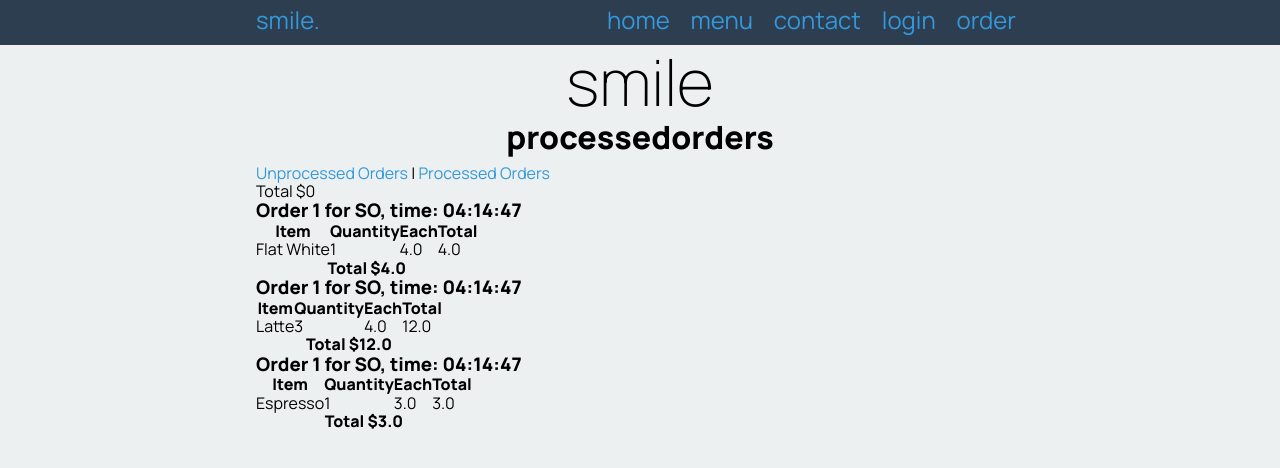
After one commit to prateekrout06/cafev2, a Flask app: page /process_order/0 in a window 1280 px wide. The commit adds this page. Shown: the top 468 px of the page. Run offline with Flask 3, Linux system fonts and the light colour scheme; data comes from the database, SQL or seed files in the repository; both versions use the stored data as it was after the commit.

Commit message:
Video 11 Completed

```diff
--- a/app.py
+++ b/app.py
@@ -1,3 +1,5 @@
+from idlelib import query
+
 from flask import Flask, render_template, redirect, request, session
 import sqlite3
 from sqlite3 import Error
@@ -22,36 +24,135 @@ def create_connection(db_file):
 
 def is_logged_in():
     if session.get('email') is None:
-        print('not logged in')
         return False
     else:
-        print('logged in')
         return True
+
+
+def is_admin():
+    if session.get('is_admin') is not 1:
+        return False
+    else:
+        return True
+
+
+def is_ordering():
+    if session.get('order') is None:
+        return False
+    else:
+        return True
+
+
+def get_list(query, params):
+    con = create_connection(DATABASE)
+    cur = con.cursor()
+    if params == "":
+        cur.execute(query)
+    else:
+        cur.execute(query, params)
+    query_list = cur.fetchall()
+    con.close()
+    return query_list
+
+
+def put_data(query, params):
+    con = create_connection(DATABASE)
+    cur = con.cursor()
+    cur.execute(query, params)
+    con.commit()
+    con.close()
+
+
+def summarise_order():
+    order = session.get('order')
+    order.sort()
+    order_summary = []
+    last_order = -1
+    for item in order:
+        if item != last_order:
+            order_summary.append([item, 1])
+            last_order = item
+        else:
+            order_summary[-1][1] += 1
+    return order_summary
 
 
 @app.route('/')
 def render_homepage():
-    return render_template('home.html', logged_in=is_logged_in())
+    return render_template('home.html', logged_in=is_logged_in(), is_admin=is_admin())
 
 
 @app.route('/menu/<cat_id>')
 def render_menu_page(cat_id):
-    con = create_connection(DATABASE)
-    query = "SELECT * FROM category"
-    cur = con.cursor()
-    cur.execute()
-    category_list = cur.fetchall()
-    print(category_list)
-    query = "SELECT name, description, volume, image, price FROM products WHERE cat_id=?"
-    cur = con.cursor()
-    cur.execute(query, (cat_id,))
-    product_list = cur.fetchall()
-    query = "SELECT id, name FROM category"
-    cur = con.cursor()
-    cur.execute(query)
-    category_list = cur.fetchall()
-    con.close()
-    return render_template('menu.html', products=product_list, categories=category_list)
+    category_list = get_list("SELECT * FROM category", "")
+    product_list = get_list("SELECT id, name, description, volume, image, price FROM products WHERE cat_id=?", (cat_id, ))
+
+    order_start = request.args.get('order')
+    if order_start == "start" and not is_ordering():
+        session['order'] = []
+
+    return render_template('menu.html', categories=category_list, products=product_list, logged_in=is_logged_in(), is_admin=is_admin(), ordering=is_ordering())
+
+
+@app.route("/add_to_cart/<product_id>")
+def add_to_cart(product_id):
+    try:
+        product_id = int(product_id)
+    except ValueError:
+        return redirect("/menu/1?error=Invalid+product+id")
+    order = session['order']
+    order.append(product_id)
+    session['order'] = order
+    return redirect(request.referrer)
+
+
+@app.route("/cart", methods=["GET", "POST"])
+def render_cart():
+    if request.method == "POST":
+        name = request.form['name']
+        put_data("INSERT INTO orders VALUES (null, ?, TIME('now'), ?)", (name, 1))
+        order_number = get_list("SELECT max(id) FROM orders WHERE name = ?", (name, ))
+        order_number = order_number[0][0]
+        orders = summarise_order()
+        for order in orders:
+            put_data("INSERT INTO order_contents VALUES (NULL, ?, ?, ?)", (order_number, order[0], order[1]))
+        session.pop('order')
+        return redirect('/?message=Order+has+been+placed+under+the+name+' + name)
+    else:
+        orders = summarise_order()
+        total = 0
+        for item in orders:
+            item_detail = get_list("SELECT name, price FROM products WHERE id = ?", (item[0], ))
+            if item_detail:
+                item.append(item_detail[0][0])
+                item.append(item_detail[0][1])
+                item.append(item_detail[0][1] * item[1])
+                total += item_detail[0][1] * item[1]
+        return render_template("cart.html", logged_in=is_logged_in(), is_admin=is_admin(), ordering=is_ordering(), products=orders, total=total)
+
+
+@app.route('/cancel_order')
+def cancel_order():
+    if session.get('order') is not None:
+        session.pop('order')
+    return redirect('/')
+
+
+@app.route('/process_order/<processed>')
+def render_process_order(processed):
+    label = "processed"
+    if processed == "1":
+        label = "un" + label
+    processed = int(processed)
+    all_orders = get_list("SELECT orders.id, orders.name, timestamp, products.name, quantity, price from orders INNER JOIN order_contents ON orders.id = order_contents.order_id INNER JOIN products ON order_contents.product_id = products.id WHERE processed = ?", (processed, ))
+    print(all_orders)
+    return render_template("orders.html", orders=all_orders, label=label, logged_in=is_logged_in(), is_admin=is_admin())
+
+
+@app.route('/process/<order_id>')
+def process_order(order_id):
+    put_data("UPDATE orders SET processed = 0 WHERE id = ?", (order_id, ))
+    return redirect(request.referrer)
 
 
 @app.route('/contact')
@@ -63,22 +164,20 @@ def render_contact_page():
 def render_login():
     if is_logged_in():
         return redirect('/menu/1')
-    print("Logging in")
     if request.method == 'POST':
         email = request.form['email'].strip().lower()
         password = request.form['password'].strip()
-        print(email)
-        query = """SELECT id, fname, password FROM user WHERE email= ?"""
+        query = """SELECT id, fname, password, is_admin FROM user WHERE email= ?"""
         con = create_connection(DATABASE)
         cur = con.cursor()
         cur.execute(query, (email,))
         user_data = cur.fetchone()
         con.close()
-        print(user_data)
         try:
             user_id = user_data[0]
             first_name = user_data[1]
             db_password = user_data[2]
+            is_admin = user_data[3]
         except IndexError:
             return redirect('/login?error=Invalid+username+or+password')
 
@@ -88,7 +187,7 @@ def render_login():
         session['email'] = email
         session['user_id'] = user_id
         session['firstname'] = first_name
-        print(session)
+        session['is_admin'] = is_admin
         return redirect('/')
 
     return render_template('login.html')
@@ -96,9 +195,7 @@ def render_login():
 
 @app.route('/logout')
 def logout():
-    print(list(session.keys()))
     [session.pop(key) for key in list(session.keys())]
-    print(list(session.keys()))
     return redirect('/?message=See+you+next+time!')
 
 
@@ -107,49 +204,40 @@ def render_signup():
     if is_logged_in():
         return redirect('/menu/1')
     if request.method == 'POST':
-        print(request.form)
         fname = request.form.get('fname').title().strip()
         lname = request.form.get('lname').title().strip()
         email = request.form.get('email').lower().strip()
         password = request.form.get('password')
         password2 = request.form.get('password2')
+        admin = 0
+        if request.form.get('is_admin') == 'on':
+            admin = 1
 
         if password != password2:
             return redirect('\signup?error=Passwords+do+not+match')
 
         if len(password) < 8:
-            return redirect('\signup?error=Passwords+must+be+at+least+8+characters')
+            return redirect('/signup?error=Passwords+must+be+at+least+8+characters')
 
         hashed_password = bcrypt.generate_password_hash(password)
-        con = create_connection(DATABASE)
-        query = 'INSERT INTO user (fname, lname, email, password) VALUES (?, ?, ?, ?)'
-        cur = con.cursor()
 
         try:
-            cur.execute(query, (fname, lname, email, hashed_password))
+            put_data('INSERT INTO user (fname, lname, email, password, is_admin) VALUES (?, ?, ?, ?, ?)', (fname, lname, email, hashed_password, admin))
         except sqlite3.IntegrityError:
-            con.close()
-            return redirect('\signup?error=Email+is+already+used')
+            return redirect('/signup?error=Email+is+already+used')
 
-        con.commit()
-        con.close()
+        return redirect('/login')
 
-        return redirect('\login')
-
-    return render_template('signup.html', logged_in=is_logged_in())
+    return render_template('signup.html', logged_in=is_logged_in(), is_admin=is_admin())
 
 
 @app.route('/admin')
 def render_admin():
     if not is_logged_in():
         return redirect('/?message=Need+to+be+logged+in.')
-    con = create_connection(DATABASE)
-    query = 'SELECT * FROM category'
-    cur = con.cursor()
-    cur.execute(query)
-    category_list = cur.fetchall()
-    con.close()
-    return render_template("admin.html", logged_in=is_logged_in(), categories=category_list)
+    category_list = get_list("SELECT * FROM category", "")
+
+    return render_template("admin.html", logged_in=is_logged_in(), is_admin=is_admin(), categories=category_list)
 
 
 @app.route('/add_category', methods=['POST'])
@@ -157,15 +245,8 @@ def add_category():
     if not is_logged_in():
         return redirect('/?message=Need+to+be+logged+in.')
     if request.method == "POST":
-        print(request.form)
         cat_name = request.form.get('name').lower().strip()
-        print(cat_name)
-        con = create_connection(DATABASE)
-        query = 'INSERT INTO category (name) VALUES (?)'
-        cur = con.cursor()
-        cur.execute(query, (cat_name,))
-        con.commit()
-        con.close()
+        put_data('INSERT INTO category (name) VALUES (?)', (cat_name,))
         return redirect('/admin')
 
 
@@ -175,11 +256,10 @@ def render_delete_category():
         return redirect('/?message=Need+to+be+logged+in.')
     if request.method == "POST":
         category = request.form.get('cat_id')
-        print(category)
         category = category.split(", ")
         cat_id = category[0]
         cat_name = category[1]
-        return render_template("delete_confirm.html", id=cat_id, name=cat_name, type="category")
+        return render_template("delete_confirm.html", id=cat_id, name=cat_name, type="category", logged_in=is_logged_in(), is_admin=is_admin())
     return redirect('/admin')
 
 
@@ -195,5 +275,6 @@ def delete_category_confirm(category_id):
     con.close()
     return redirect('/admin')
 
+
 if __name__ == '__main__':
     app.run()
--- a/static/smile.css
+++ b/static/smile.css
@@ -78,6 +78,22 @@ a, a:visited {
     color: rgba(52, 152, 219, 1.0);
     /*color:hotpink;*/
     text-decoration: none;
+}
+
+.category-menu {
+    display: flex;
+    flex-wrap: wrap;
+    justify-content: space-evenly;
+}
+
+.category-item {
+    width: 32%;
+}
+
+.category-item h2 {
+    text-align: center;
+    font-size: 1.2rem;
+    padding: 0.5rem;
 }
 
 .product-box img {
--- a/templates/admin.html
+++ b/templates/admin.html
@@ -3,6 +3,10 @@
 {% block pageheading %}Administration{% endblock %}
 
 {% block main %}
+<h3>Order Admin</h3>
+<p><a href="/process_order/1">Process orders</a></p>
+<p><a href="/process_order/0">List processed orders</a></p>
+
 <h3>Category Admin</h3>
 <h4>Add a category</h4>
 <form class="myform" method="post" action="/add_category">
--- a/templates/base.html
+++ b/templates/base.html
@@ -18,11 +18,18 @@
             <a href="/">home</a>
             <a href="/menu/1">menu</a>
             <a href="/contact">contact</a>
+            {% if is_admin %}
+            <a href="/admin">admin</a>
+            {% endif %}
             {% if logged_in %}
             <a href="/logout">logout</a>
-            <a href="/admin">admin</a>
             {% else %}
             <a href="/login">login</a>
+            {% endif %}
+            {% if ordering %}
+            <a href="/cart">cart</a>
+            {% else %}
+            <a href="/menu/1?order=start">order</a>
             {% endif %}
         </div>
     </div>
--- /dev/null
+++ b/templates/orders.html
@@ -0,0 +1,44 @@
+{% extends 'base.html' %}
+
+{% block pageheading %}
+{{ label }}orders
+{% endblock %}
+
+{% block main %}
+    <p><a href="/process_order/1">Unprocessed Orders</a> | <a href="/process_order/0">Processed Orders</a></p>
+    {% set control = namespace(last_id=-1) %}
+    {% set control = namespace(total = 0) %}
+    {% for order in orders %}
+        {% if orders[0] != control.last_id %}
+            {% if control.last_id != -1 %}
+                <tr>
+                    <th colspan="4" class="number">Total ${{ control.total }}</th>
+                </tr>
+                        {% set control.total = 0 %}
+    </table>
+            {% endif %}
+    <h3>
+        Order {{ order[0] }} for {{ order[1] }}, time: {{ order[2] }}
+        {% if label == "unprocessed" %}<a href="/process/{{ order[0] }}"> - Mark order as processed</a>{% endif %}</h3>
+    {% set control.last_id = order[0] %}
+    <table class="{{ label }}">
+        <tr>
+            <th>Item</th>
+            <th class="number">Quantity</th>
+            <th class="number">Each</th>
+            <th class="number">Total</th>
+        </tr>
+        {% endif %}
+        <tr>
+            <td>{{ order[3] }}</td>
+            <td class="number">{{ order[4] }}</td>
+            <td class="number">{{ order[5] }}</td>
+            <td class="number">{{ order[4] * order[5]}}</td>
+            {% set control.total = order[4] * order[5] + control.total %}
+        </tr>
+{% endfor %}
+        <tr>
+            <th colspan="4" class="number">Total ${{ control.total }}</th>
+        </tr>
+    </table>
+{% endblock %}
--- a/templates/signup.html
+++ b/templates/signup.html
@@ -28,6 +28,10 @@
         <div class="form-element"><input type="password" name="password2" id="password2" required></div>
     </div>
     <div class="form-group">
+        <div class="form-label">Is Admin:</div>
+        <div class="form-element"><input type="checkbox" name="is_admin" id="is_admin" required></div>
+    </div>
+    <div class="form-group">
         <div class="form-label"></div>
         <div class="form-element"><input type="submit" value="Signup"></div>
     </div>
```
Also changed, not shown: templates/cart.html (added, +40 -0 lines), templates/menu.html (+11 -11 lines), smile.db.
